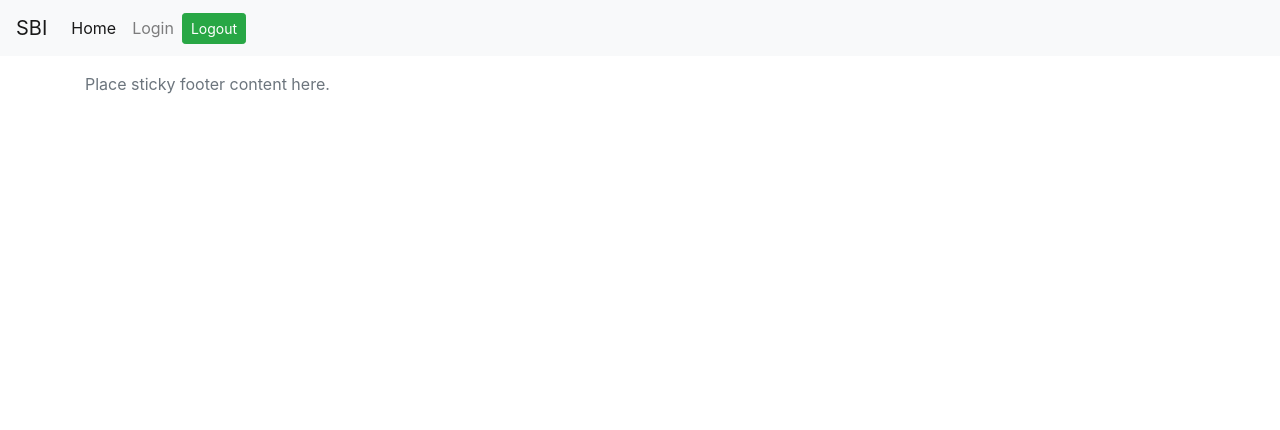
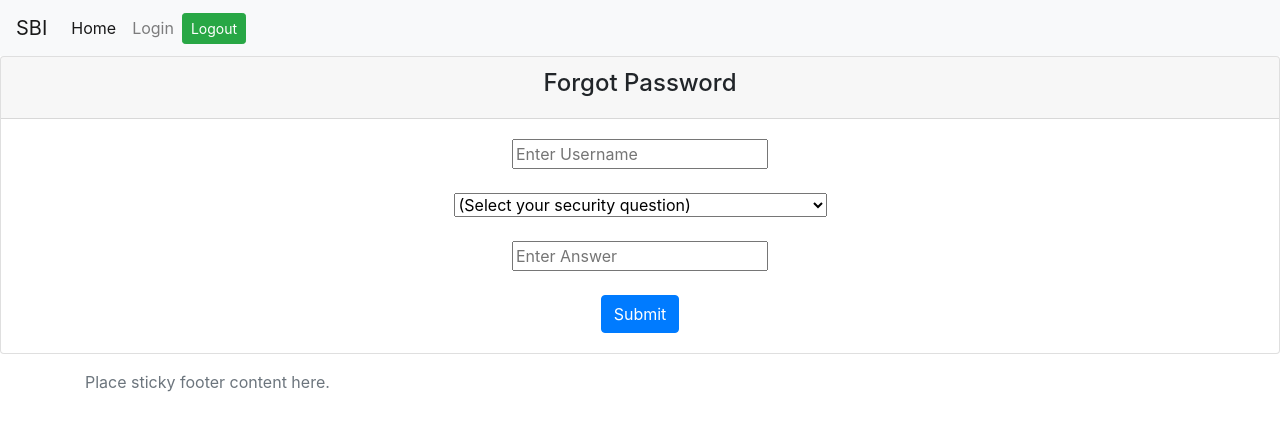
Before and after one commit to nakulgopinath/banking, a React (Create React App) app in the folder banking-ui/: page /forgotpassword in a window 1280 px wide. Shown: the top 430 px of the page. Built offline with nearby package versions, Linux system fonts and the light colour scheme.

Commit message:
UI update v3.0

```diff
--- a/banking-ui/src/App.js
+++ b/banking-ui/src/App.js
@@ -9,6 +9,8 @@ import { BrowserRouter as Router, Route } from "react-router-dom";
 import CustomerLandingContainer from "./components/CustomerLandingContainer";
 import customerRegistration from "./components/CustomerRegistration";
 import TransactionComponent from "./components/TransactionComponent";
+import ForgotPassword from "./components/ForgotPassword";
+import ResetPassword from "./components/ResetPassword";
 
 function App() {
   return (
@@ -32,6 +34,8 @@ function App() {
         exact
         component={TransactionComponent}
       />
+      <Route path="/forgotpassword" exact component={ForgotPassword} />
+      <Route path="/resetpassword" exact component={ResetPassword} />
       <Footer />
     </Router>
   );
--- a/banking-ui/src/components/CustomerLanding.jsx
+++ b/banking-ui/src/components/CustomerLanding.jsx
@@ -22,8 +22,8 @@ class CustomerLanding extends React.Component {
     //       "Basic " + btoa(this.state.userName + ":" + this.state.password)
     //   }
     // };
-        this.setState({ loading: true })
-        fetch("http://localhost:8080/customers?id=111")
+    this.setState({ loading: true });
+    fetch("http://localhost:8080/customers?id=4567")
       .then(response => response.json())
       .then(data => {
         this.setState({
@@ -32,11 +32,8 @@ class CustomerLanding extends React.Component {
           cName: data.cName,
           dUser: data,
           success: false
-
-
-                })
-            })
-
+        });
+      });
   }
 
   handleChange(event) {
@@ -45,7 +42,7 @@ class CustomerLanding extends React.Component {
       return {
         // ...prevState.dUser,
         [name]: value
-            }
+      };
     });
   }
 
@@ -80,22 +77,26 @@ class CustomerLanding extends React.Component {
   render() {
     return (
       <React.Fragment>
-
         <div className="card text-center">
           <div className="card-header">
             <h4>{this.props.operation}</h4>
           </div>
           <div className="card-body">
-                        <p>Welcome: <b>{this.state.user.cName}</b></p>
+            <p>
+              Welcome: <b>{this.state.user.cName}</b>
+            </p>
             Email: <h1>{this.state.user.cEmail}</h1>
-                        <p>Balance: <b>{this.state.user.bankBalance}</b></p>
+            <p>
+              Balance: <b>{this.state.user.bankBalance}</b>
+            </p>
             <form className="card-text" onSubmit={this.handleSubmit}>
               <h1>Edit Profile</h1>
-                            Name <input
+              Name{" "}
+              <input
                 type="text"
                 name="cName"
                 placeholder="Enter cName"
-                                value={this.state.cName || ''}
+                value={this.state.cName || ""}
                 onChange={this.handleChange}
               />
               <br />
@@ -111,13 +112,8 @@ class CustomerLanding extends React.Component {
               <br /> */}
               <button>Submit</button>
             </form>
-
-
           </div>
-
         </div>
-
-
       </React.Fragment>
     );
   }
--- /dev/null
+++ b/banking-ui/src/components/ForgotPassword.jsx
@@ -0,0 +1,104 @@
+import React from "react";
+import axios from "axios";
+import ResetPassword from "./ResetPassword";
+class ForgotPassword extends React.Component {
+  constructor() {
+    super();
+    this.state = {
+      userName: "",
+      securityQuestions: [
+        "What is your favourite color",
+        "Who is your favourite cricketer",
+        "What is the name of your childhood superhero"
+      ],
+      answer: ""
+    };
+    this.onHandleChange = this.onHandleChange.bind(this);
+    this.onHandleSubmit = this.onHandleSubmit.bind(this);
+    // this.handleRedirect = this.handleRedirect.bind(this);
+  }
+
+  componentDidMount() {
+    const securityQuestions = this.state.securityQuestions.map(question => {
+      return { value: question, display: question };
+    });
+    this.setState({
+      securityQuestions: [
+        { value: "", display: "(Select your security question)" }
+      ].concat(securityQuestions)
+    });
+  }
+
+  onHandleChange = event => {
+    const { name, value } = event.target;
+    this.setState({
+      [name]: value
+    });
+  };
+
+  onHandleSubmit = event => {
+    event.preventDefault();
+    const url = "http://localhost:8080/forgotpassword";
+    axios.post(url, this.state).then(response => {
+      console.log(response);
+      //   if (response.data === this.state.userName) {
+
+      //     // return <ResetPassword username={this.state.userName} />;
+      //   }
+    });
+  };
+
+  //   handleRedirect() {
+  //     this.props.history.push("/resetpassword/"+this.state);
+  //   }
+
+  render() {
+    return (
+      <React.Fragment>
+        <div className="card text-center">
+          <div className="card-header">
+            <h4>Forgot Password</h4>
+          </div>
+          <div className="card-body">
+            <form className="card-text" onSubmit={this.onHandleSubmit}>
+              <input
+                type="text"
+                name="userName"
+                placeholder="Enter Username"
+                value={this.state.userName}
+                onChange={this.onHandleChange}
+              />
+              <br />
+              <br />
+              <select
+                value={this.state.securityQuestion}
+                onChange={this.onHandleChange}
+                name="securityQuestion"
+              >
+                {this.state.securityQuestions.map(question => (
+                  <option key={question.value} value={question.value}>
+                    {question.display}
+                  </option>
+                ))}
+              </select>
+              <br />
+              <br />
+              <input
+                type="text"
+                name="answer"
+                placeholder="Enter Answer"
+                value={this.state.answer}
+                onChange={this.onHandleChange}
+              />
+              <br />
+              <br />
+              <button className="btn btn-primary">Submit</button>
+            </form>
+          </div>
+        </div>
+      </React.Fragment>
+    );
+  }
+}
+
+export default ForgotPassword;
--- a/banking-ui/src/components/FormComponent.jsx
+++ b/banking-ui/src/components/FormComponent.jsx
@@ -97,6 +97,14 @@ class LoginComponent extends React.Component {
                 Click here to register
               </NavLink>
             </h6>
+            <NavLink
+              className="nav-link"
+              to="/forgotpassword"
+              exact
+              activeStyle={{ color: "Green" }}
+            >
+              Forgot Password? Click here.
+            </NavLink>
           </div>
         </div>
       </React.Fragment>
--- /dev/null
+++ b/banking-ui/src/components/ResetPassword.jsx
@@ -0,0 +1,14 @@
+import React from "react";
+
+class ResetPassword extends React.Component {
+  render() {
+    // console.log(props.username);
+    return (
+      <React.Fragment>
+        <h1>{this.props.username}</h1>
+      </React.Fragment>
+    );
+  }
+}
+
+export default ResetPassword;
--- a/banking-ui/src/components/TransactionComponent.jsx
+++ b/banking-ui/src/components/TransactionComponent.jsx
@@ -6,18 +6,18 @@ class TransactionComponent extends React.Component {
     super();
     this.state = {
       transaction: {
-                senderAccNo: "1234",
+        senderAccNo: "4567",
         recieverAccNo: "",
-                amount: "",
+        amount: ""
       },
       success: false,
-            senderName:"himanshu",
+      senderName: "himanshu",
       senderAvailableBalance: "34567890",
       recieverAccNo: "12345",
-                amount: "2000",
+      amount: "2000"
     };
 
-        this.handleClick = this.handleClick.bind(this)
+    this.handleClick = this.handleClick.bind(this);
     this.handleChange = this.handleChange.bind(this);
   }
 
@@ -30,15 +30,15 @@ class TransactionComponent extends React.Component {
 
   handleClick(evt) {
     evt.preventDefault();
-        console.log("inside handle click")
-        this.state.transaction.recieverAccNo=this.state.recieverAccNo;
-        this.state.transaction.amount=this.state.amount;
+    console.log("inside handle click");
+    this.state.transaction.recieverAccNo = this.state.recieverAccNo;
+    this.state.transaction.amount = this.state.amount;
     const url = "http://localhost:8080/customers/transactions";
     axios
       .post(url, this.state.transaction)
       .then(response => {
         if (response.status === 200) {
-                    console.log("success")
+          console.log("success");
           this.setState({
             success: true
           });
@@ -57,26 +57,50 @@ class TransactionComponent extends React.Component {
           <div className="card-header">
             <h1>Fund Transfer</h1>
             <hr></hr>
-                        <h4>Account No.</h4><input type="text" disabled value={this.state.transaction.senderAccNo} name="senderAccNo"></input><br></br>
-                        <h4>Account Holder's Name</h4><input type="text" disabled value={this.state.senderName} name="senderName"></input><br></br>
-                        <h4>Available Balance</h4><input type="number" disabled value={this.state.senderAvailableBalance} name="senderAvailableBalance"></input><br></br>
+            <h4>Account No.</h4>
+            <input
+              type="text"
+              disabled
+              value={this.state.transaction.senderAccNo}
+              name="senderAccNo"
+            ></input>
+            <br></br>
+            <h4>Account Holder's Name</h4>
+            <input
+              type="text"
+              disabled
+              value={this.state.senderName}
+              name="senderName"
+            ></input>
+            <br></br>
+            <h4>Available Balance</h4>
+            <input
+              type="number"
+              disabled
+              value={this.state.senderAvailableBalance}
+              name="senderAvailableBalance"
+            ></input>
+            <br></br>
 
             <br></br>
-                        <form className="card-text" >
+            <form className="card-text">
               <h4>Reciever'sAccount No.</h4>
-                            <input type="text"
+              <input
+                type="text"
                 name="recieverAccNo"
                 placeholder="Enter Reciever's Account No."
                 value={this.state.recieverAccNo}
-                                onChange={this.handleChange}/>
-
+                onChange={this.handleChange}
+              />
 
               <h4>Amount</h4>
-                            <input type="number"
+              <input
+                type="number"
                 name="amount"
                 placeholder="Enter Amount to be sent"
                 value={this.state.amount}
-                                onChange={this.handleChange}></input>
+                onChange={this.handleChange}
+              ></input>
               <br></br>
               <br></br>
               {/* <br></br> */}
@@ -84,10 +108,8 @@ class TransactionComponent extends React.Component {
                 Transfer
               </button>
             </form>
-
           </div>
         </div>
-
       </React.Fragment>
     );
   }
```
Lines whose indentation alone changed are shown as unchanged.
